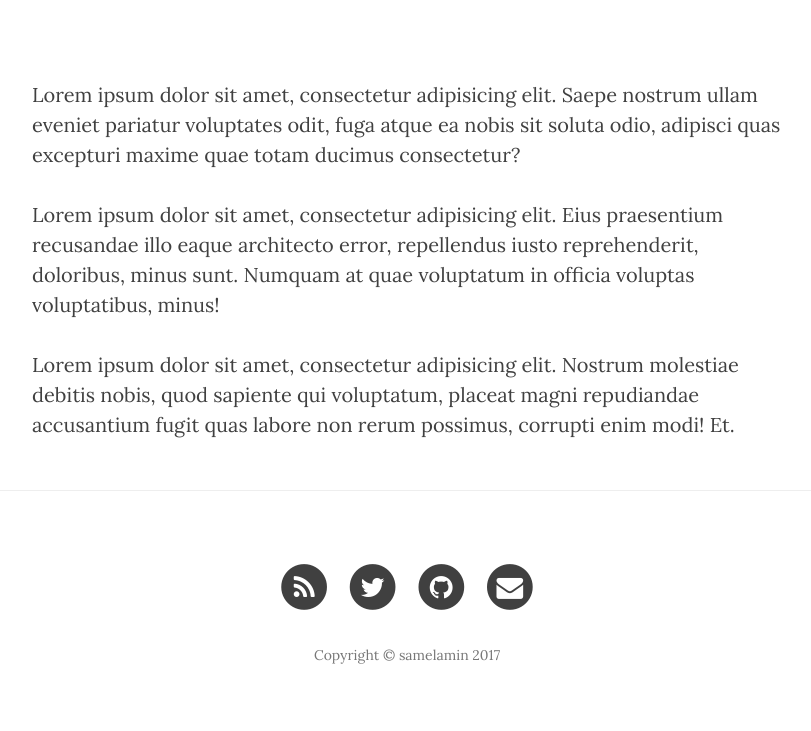
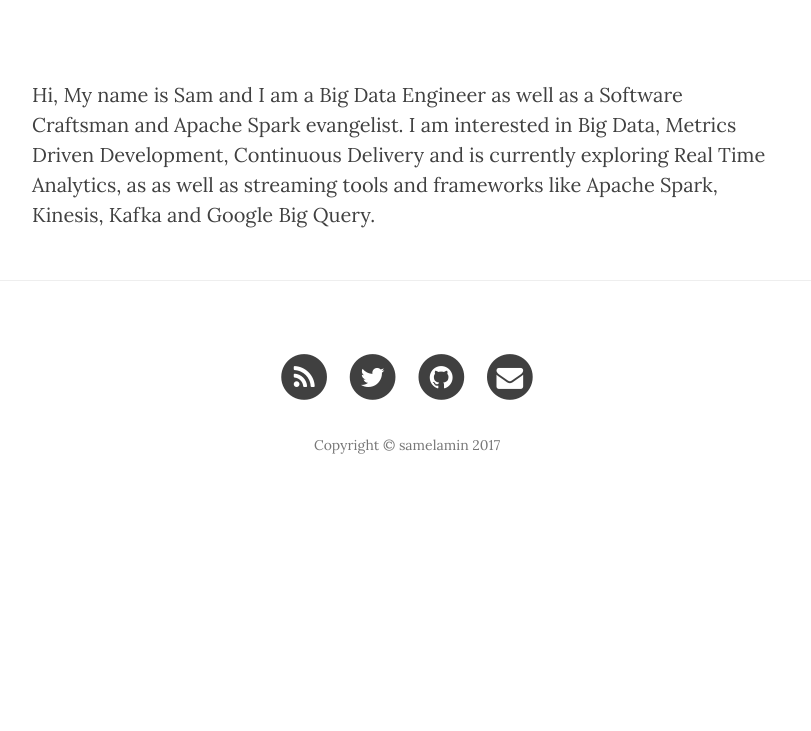
Before and after one commit to samelamin/samelamin.github.io, a Jekyll site: the page built from about.html, in a window 1280 px wide. Shown: the part 448-1179 px from the top of the page, without its empty margins (233-1044 px from the left). Built offline with Jekyll 4.4.1, drawn with Linux system fonts in a browser that asks for light colours; nearby versions of some CDN libraries; after the commit the page ends 969 px from its top, so only the background shows below that.

Commit message:
update sections

```diff
--- a/about.html
+++ b/about.html
@@ -5,8 +5,4 @@ description: "This is what I do."
 header-img: "img/about-bg.jpg"
 ---
 
-<p>Lorem ipsum dolor sit amet, consectetur adipisicing elit. Saepe nostrum ullam eveniet pariatur voluptates odit, fuga atque ea nobis sit soluta odio, adipisci quas excepturi maxime quae totam ducimus consectetur?</p>
-
-<p>Lorem ipsum dolor sit amet, consectetur adipisicing elit. Eius praesentium recusandae illo eaque architecto error, repellendus iusto reprehenderit, doloribus, minus sunt. Numquam at quae voluptatum in officia voluptas voluptatibus, minus!</p>
-
-<p>Lorem ipsum dolor sit amet, consectetur adipisicing elit. Nostrum molestiae debitis nobis, quod sapiente qui voluptatum, placeat magni repudiandae accusantium fugit quas labore non rerum possimus, corrupti enim modi! Et.</p>
+<p>Hi, My name is Sam and I am a Big Data Engineer as well as a Software Craftsman and Apache Spark evangelist. I am interested in Big Data, Metrics Driven Development, Continuous Delivery and is currently exploring Real Time Analytics, as as well as streaming tools and frameworks like Apache Spark, Kinesis, Kafka and Google Big Query.</p>
```
Also changed, not shown: img/contact-bg-2.jpg (added), img/contact-bg.jpg, 2 other files.
